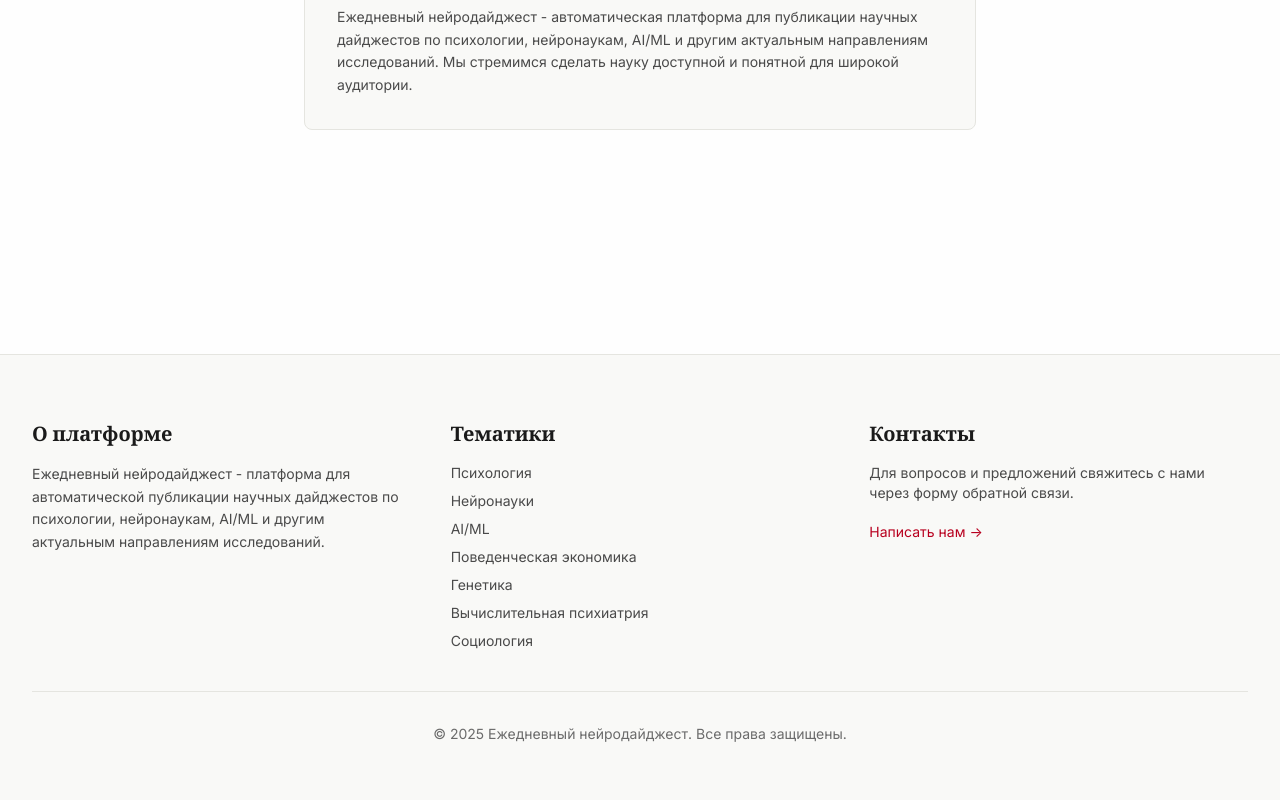
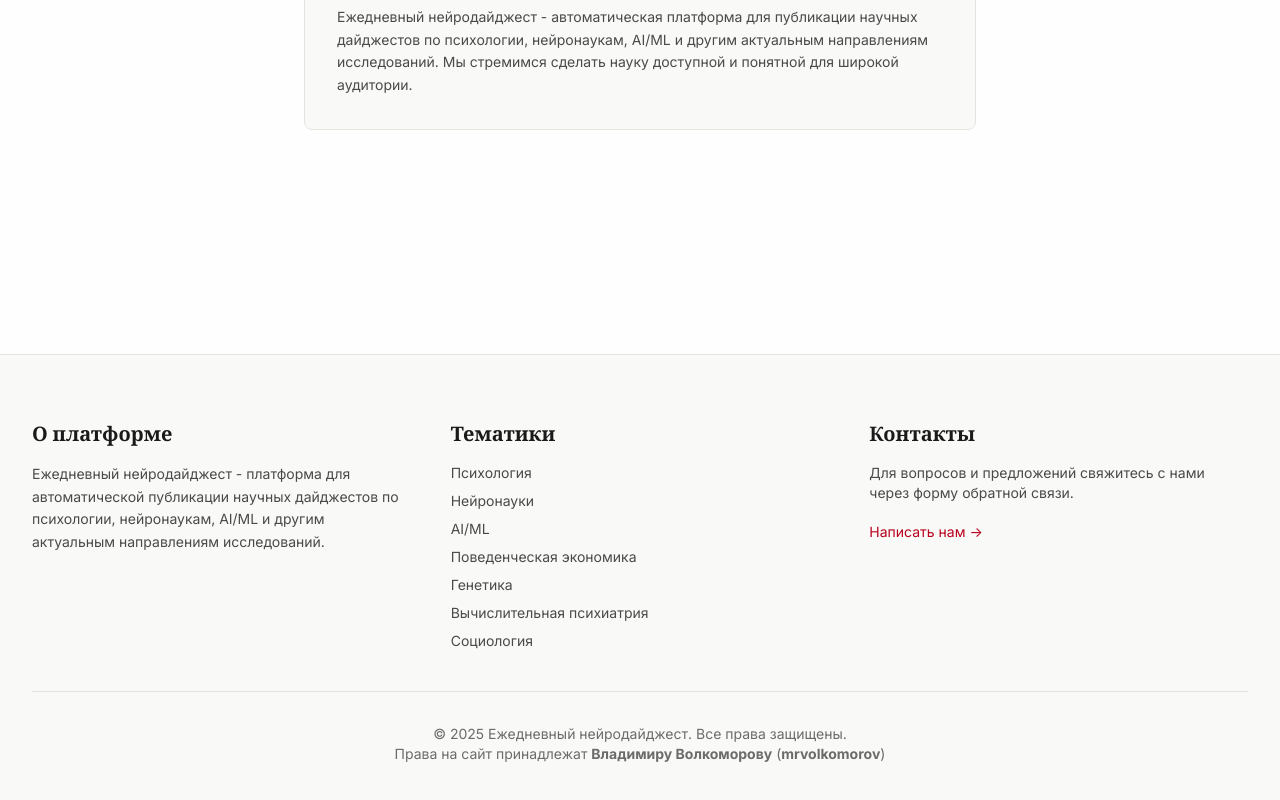
Before and after one commit to mrvolkomorov/science-digest-platform, a React (Vite) app: page /contact in a window 1280 px wide. Shown: the part 1192-1992 px from the top of the page. Built offline with nearby package versions, Linux system fonts and the light colour scheme; no server answers.

Commit message:
Update Footer.tsx

```diff
--- a/src/components/Footer.tsx
+++ b/src/components/Footer.tsx
@@ -49,8 +49,9 @@ export function Footer() {
 
         <div className="mt-xl pt-lg border-t border-background-divider">
           <p className="font-ui text-sm text-text-tertiary text-center">
-            © {new Date().getFullYear()} Ежедневный нейродайджест. Все права защищены.
-          </p>
+  © {new Date().getFullYear()} Ежедневный нейродайджест. Все права защищены.<br />
+  Права на сайт принадлежат <strong>Владимиру Волкоморову</strong> (<strong>mrvolkomorov</strong>)
+</p>
         </div>
       </div>
     </footer>
```
